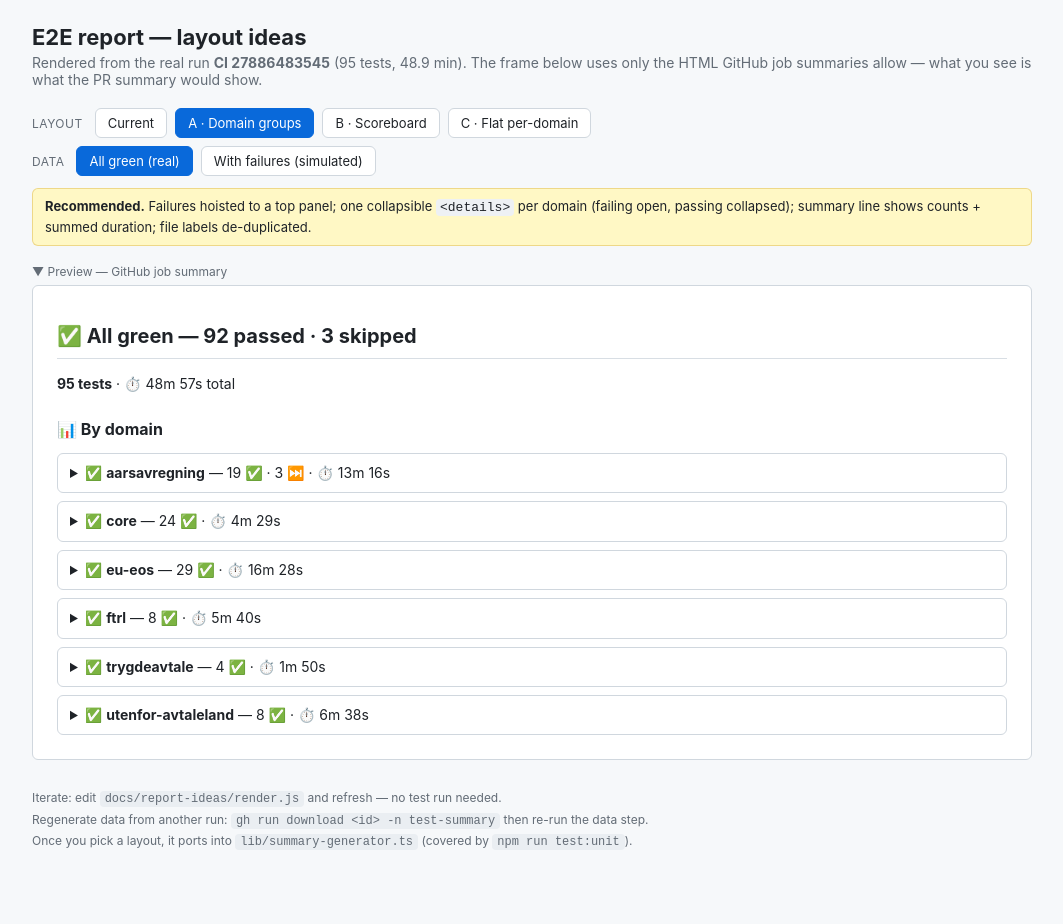
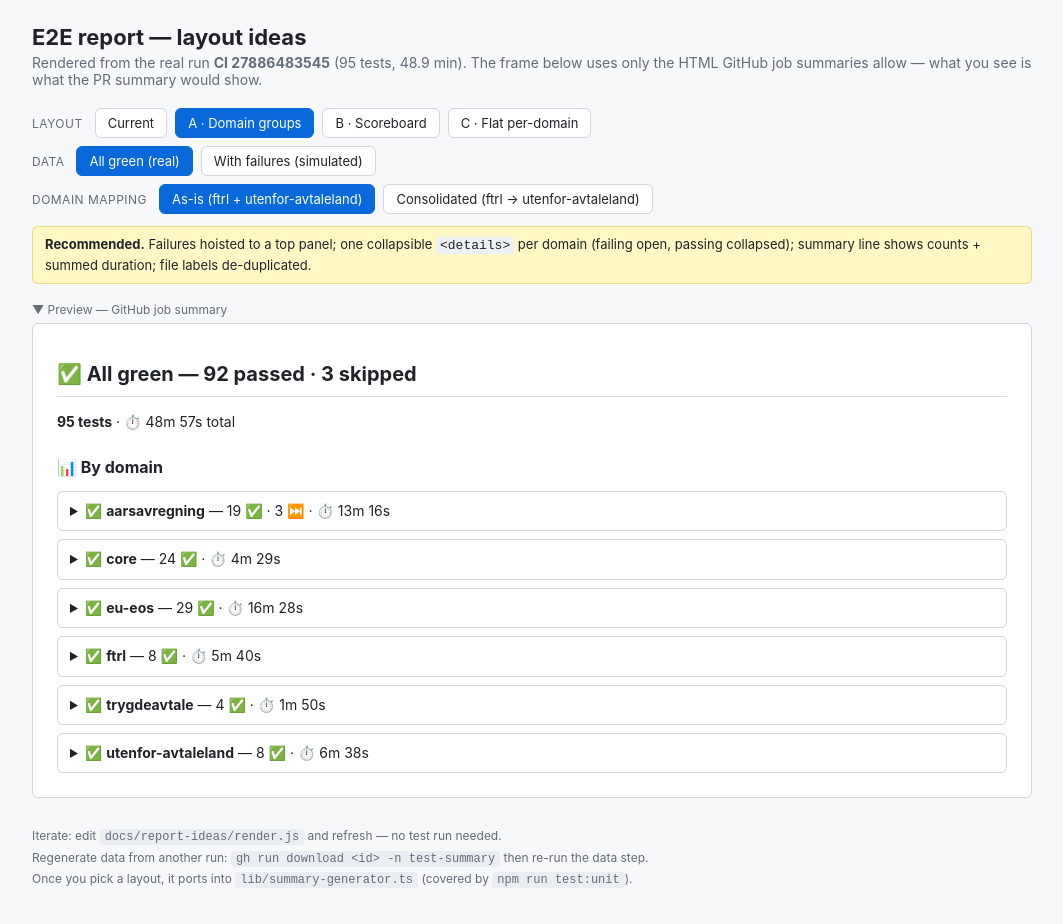
Before and after one commit to navikt/melosys-e2e-tests, a website: page docs/report-ideas/index.html in a window 1280 px wide. Shown: the whole page, without its empty margins (108-1171 px from the left). Drawn offline with Linux system fonts and the light colour scheme.

Commit message:
Forhåndsvis ftrl-konsolidering i rapport-sandkassen
Legger til en «Domain mapping»-bryter i docs/report-ideas som grupperer ftrl-testene under utenfor-avtaleland uten å flytte filer. Konsolidert visning slår ftrl (8) sammen med utenfor-avtaleland til én gruppe på 16, og de flyttede ftrl-filene beholder prefikset sitt fordi det nå signaliserer lovhjemmel og ikke domenemappe. Bryteren virker på tvers av alle layoutene og begge datasettene, med en banner-note om at ingen filer faktisk flyttes.

Faglig er ftrl og utenfor-avtaleland samme sakstema — Melosys sakstemataksonomi kaller det «Utenfor avtaleland (ftrl)», der ftrl bare er lovhjemmelen. Vi vil se hvordan en sammenslåing ser ut i rapporten før vi eventuelt flytter testmappene fysisk i en egen PR.

```diff
--- a/docs/report-ideas/index.html
+++ b/docs/report-ideas/index.html
@@ -67,6 +67,11 @@
     <button data-dataset="green">All green (real)</button>
     <button data-dataset="fail">With failures (simulated)</button>
   </div>
+  <div class="bar">
+    <span class="lbl">Domain mapping</span>
+    <button data-mapping="asis">As-is (ftrl + utenfor-avtaleland)</button>
+    <button data-mapping="consolidated">Consolidated (ftrl → utenfor-avtaleland)</button>
+  </div>
 
   <div class="note" id="note"></div>
 
--- a/docs/report-ideas/render.js
+++ b/docs/report-ideas/render.js
@@ -26,20 +26,28 @@ const EMOJI = {
 };
 const emoji = (s) => EMOJI[s] || '❓';
 
+// Domain consolidation preview (no files are moved — this only re-groups for
+// the report). Verified faglig: "ftrl" == sakstema "Utenfor avtaleland (ftrl)".
+// Set by render() from the "Domain mapping" toggle.
+let DOMAIN_ALIAS = {};
+const CONSOLIDATE = { ftrl: 'utenfor-avtaleland' };
+
 // tests/eu-eos/unntak/eu-eos-foo.spec.ts -> {domain, sub, base, label}
 function parsePath(file) {
   const parts = file.split('/');         // ['tests','eu-eos','unntak','eu-eos-foo.spec.ts']
   const i = parts.indexOf('tests');
   const after = parts.slice(i + 1);
   const base = after[after.length - 1];
-  const domain = after[0];
+  const rawDomain = after[0];
+  const domain = DOMAIN_ALIAS[rawDomain] || rawDomain; // consolidation preview
   const sub = after.slice(1, -1).join('/'); // 'unntak' or ''
   // strip ".spec.ts" and a redundant leading "<domain>-" so the file label
-  // does not repeat the domain folder name.
+  // does not repeat the domain folder name. Uses the (consolidated) domain, so
+  // a moved "ftrl-…" file keeps its prefix under utenfor-avtaleland.
   let label = base.replace(/\.spec\.ts$/, '');
   if (label.startsWith(domain + '-')) label = label.slice(domain.length + 1);
   if (sub) label = sub + '/' + label;
-  return { domain, sub, base, label };
+  return { domain, rawDomain, sub, base, label };
 }
 
 function enrich(tests) {
@@ -262,24 +270,32 @@ const VARIANTS = {
   C: { fn: renderC, name: 'C · Flat per-domain', note: 'Drops the file grouping entirely — test titles already describe the case; the file is a dim suffix. Zero folder/file duplication.' },
 };
 
-let state = { variant: 'A', dataset: 'green' };
+let state = { variant: 'A', dataset: 'green', mapping: 'asis' };
 
 function render() {
+  DOMAIN_ALIAS = state.mapping === 'consolidated' ? CONSOLIDATE : {};
   const data = window.DATASETS[state.dataset];
   const v = VARIANTS[state.variant];
-  document.getElementById('note').innerHTML = v.note;
+  const consolidatedNote = state.mapping === 'consolidated'
+    ? ' <strong>· Consolidation ON:</strong> <code>ftrl</code> folded into <code>utenfor-avtaleland</code> (sakstema «Utenfor avtaleland (ftrl)»). No files moved — grouping preview only.'
+    : '';
+  document.getElementById('note').innerHTML = v.note + consolidatedNote;
   document.getElementById('frame').innerHTML = v.fn(data);
   document.querySelectorAll('[data-variant]').forEach((b) =>
     b.classList.toggle('active', b.dataset.variant === state.variant));
   document.querySelectorAll('[data-dataset]').forEach((b) =>
     b.classList.toggle('active', b.dataset.dataset === state.dataset));
+  document.querySelectorAll('[data-mapping]').forEach((b) =>
+    b.classList.toggle('active', b.dataset.mapping === state.mapping));
 }
 
 document.addEventListener('click', (e) => {
   const vb = e.target.closest('[data-variant]');
   const db = e.target.closest('[data-dataset]');
+  const mb = e.target.closest('[data-mapping]');
   if (vb) { state.variant = vb.dataset.variant; render(); }
   if (db) { state.dataset = db.dataset.dataset; render(); }
+  if (mb) { state.mapping = mb.dataset.mapping; render(); }
 });
 
 document.addEventListener('DOMContentLoaded', render);
```
